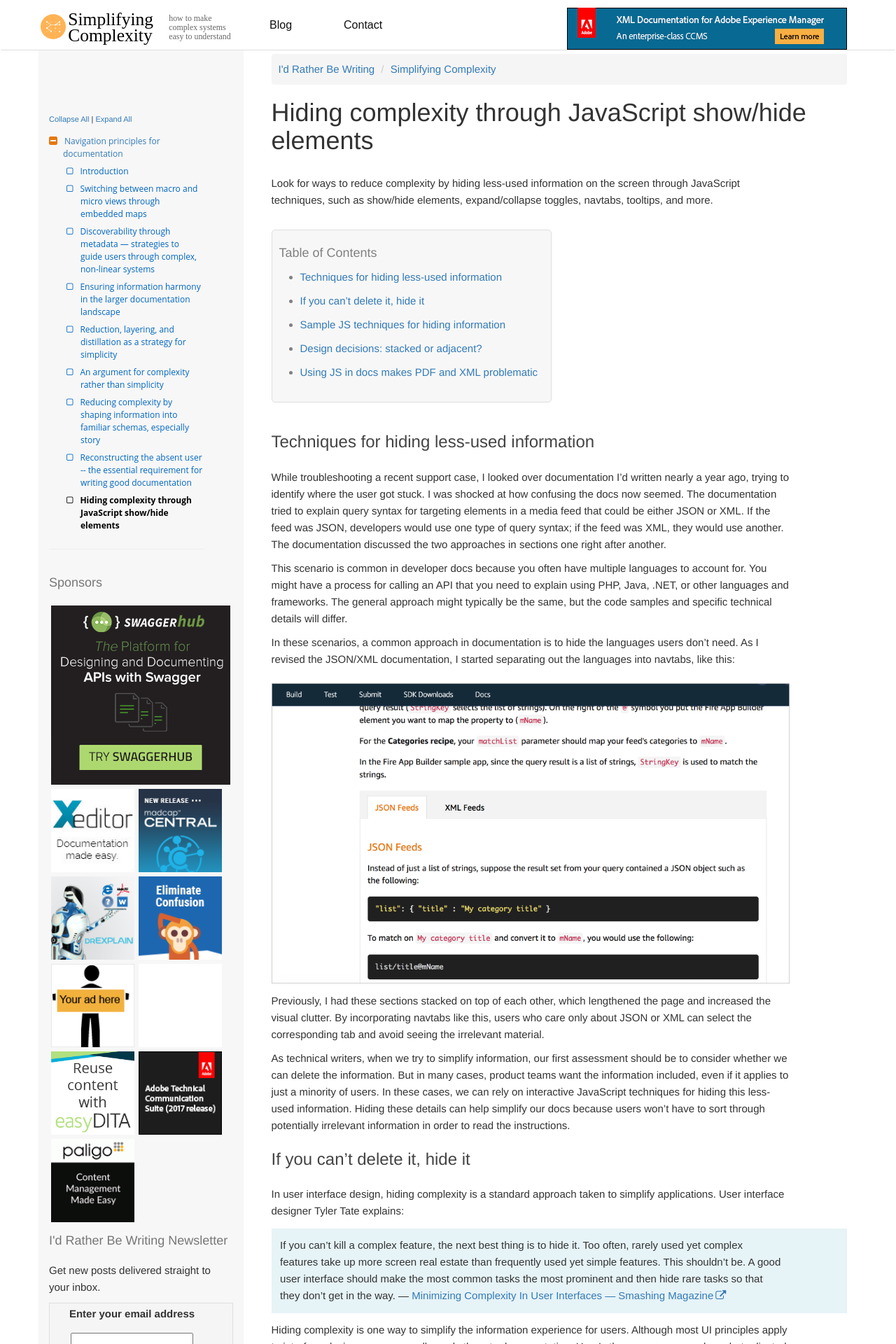
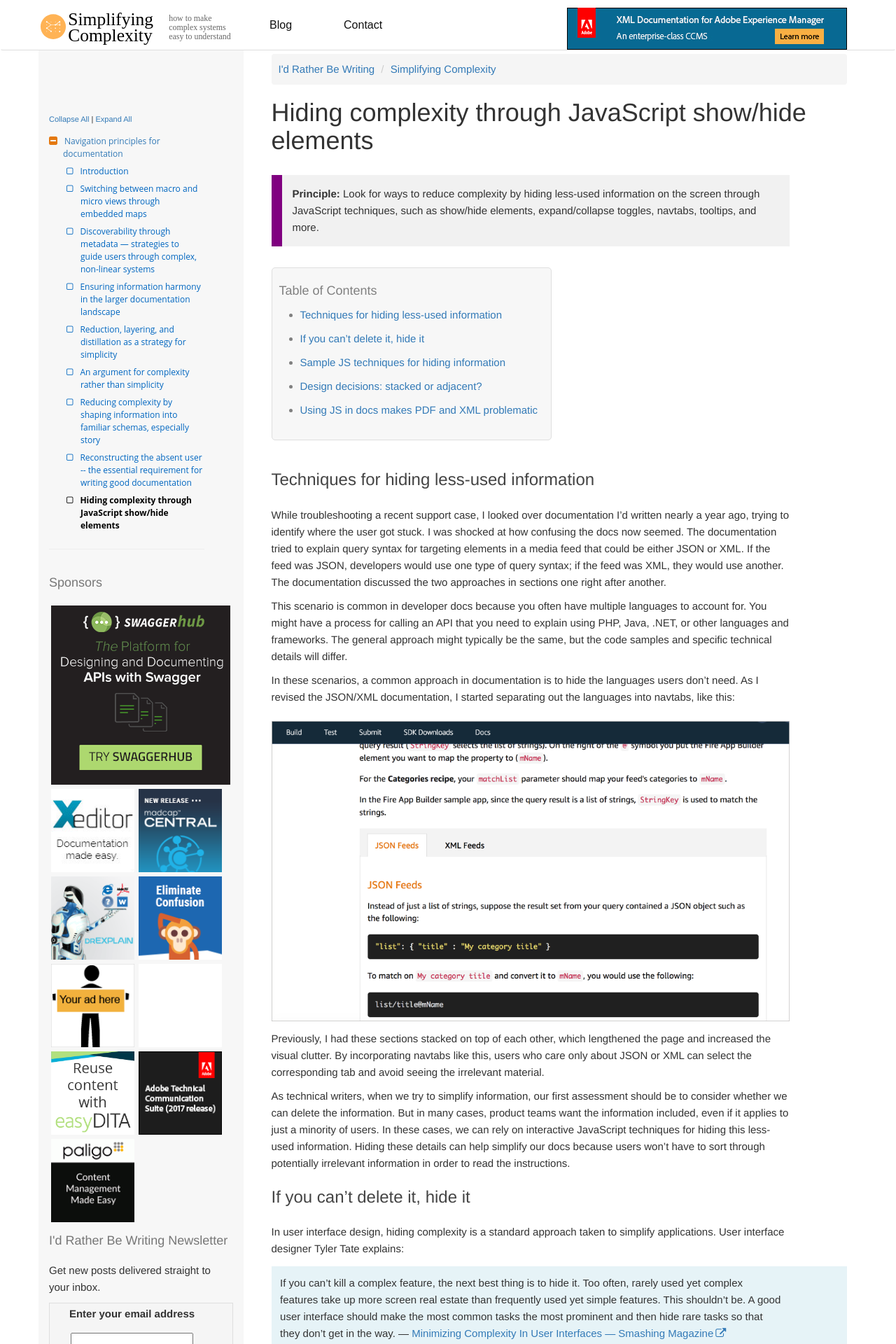
Before and after one commit to tomjoht/simplifying-complexity, a Jekyll site: the page built from _docs/hiding-complexity.md, in a window 1280 px wide. Shown: the top 1920 px of the page at 70% size. Built offline with Jekyll 4.4.1, drawn with Linux system fonts in a browser that asks for light colours; nearby versions of some CDN libraries; comment, search, counter and statistics services are not loaded; a style sheet for code colours, icons or effects is not loaded.

Commit message:
fix styling

```diff
--- a/_docs/hiding-complexity.md
+++ b/_docs/hiding-complexity.md
@@ -3,7 +3,7 @@ title: Hiding complexity through JavaScript show/hide elements
 permalink: hiding-complexity.html
 ---
 
-{: principle}
+{: .principle}
 Look for ways to reduce complexity by hiding less-used information on the screen through JavaScript techniques, such as show/hide elements, expand/collapse toggles, navtabs, tooltips, and more.
 
 * TOC
```
